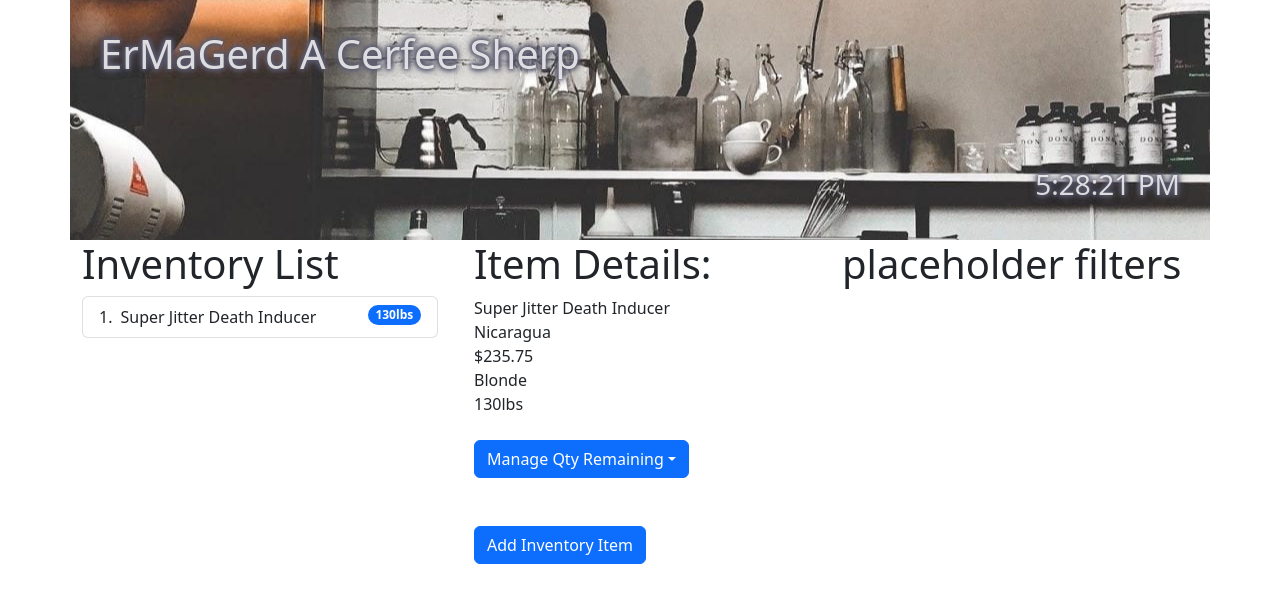
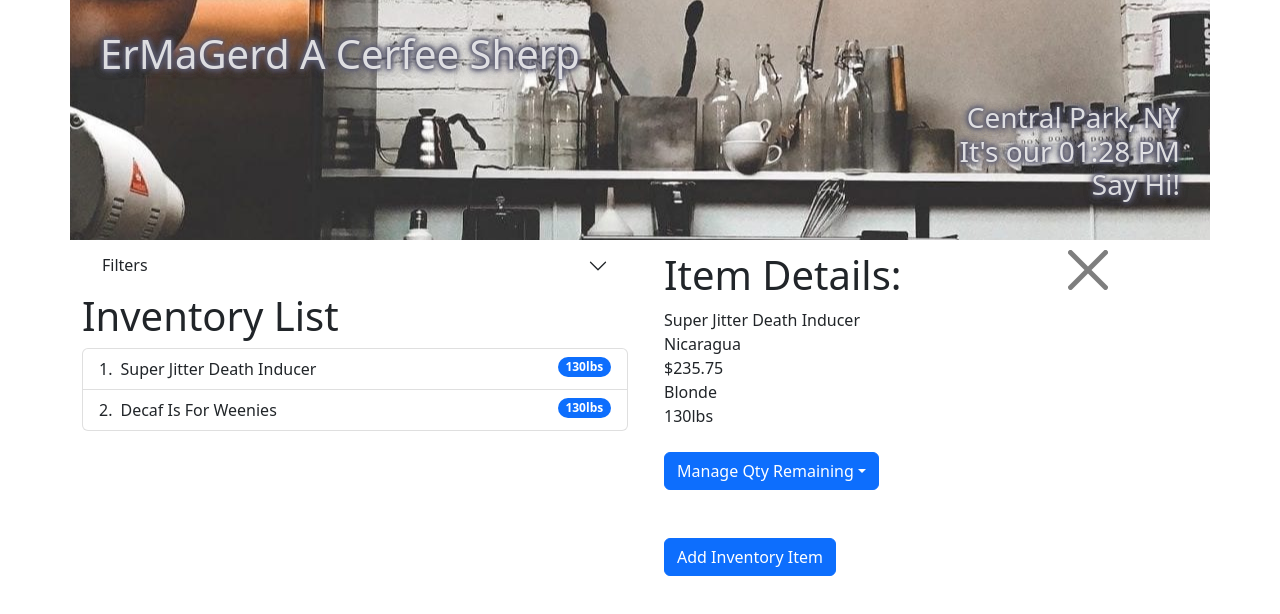
Before and after one commit to CarlSustrich/CoffeeThing, a React (Create React App) app: page / in a window 1280 px wide. Both pictures are taken after a click on the element "Super Jitter Death Inducer". Shown: the top 614 px of the page. Built offline with nearby package versions, Linux system fonts and the light colour scheme.

Commit message:
added results filter functionality

```diff
--- a/src/components/Header/headerControl.js
+++ b/src/components/Header/headerControl.js
@@ -16,7 +16,7 @@ export default class headerControl extends React.Component {
   componentDidMount() {
     this.timerID = setInterval(
       () => this.tick(),
-      1000
+      30000
     );
   }
 
@@ -26,7 +26,7 @@ export default class headerControl extends React.Component {
 
   tick() {
     this.setState({
-      date: new Date()
+      currentTime: new Date()
     });
   }
 
@@ -60,7 +60,7 @@ export default class headerControl extends React.Component {
     return(
       <Container style={headerStyles}>
         <h1 style={h1Style}>ErMaGerd A Cerfee Sherp</h1>
-        <h3 style={h3Styles}>{this.state.currentTime.toLocaleTimeString()}</h3>
+        <h3 style={h3Styles}>Central Park, NY <br/>It's our {this.state.currentTime.toLocaleTimeString('en-US', {timeZone: "America/New_York", hour: '2-digit', minute: '2-digit'})}<br/>Say Hi!</h3>
       </Container>
 
     )
--- /dev/null
+++ b/src/components/Inventory/filterList.js
@@ -0,0 +1,40 @@
+import React from 'react';
+import Badge from 'react-bootstrap/Badge';
+import ListGroup from 'react-bootstrap/ListGroup';
+// import Filter from './filter';
+import { ListGroupItem } from 'react-bootstrap';
+import Accordion from 'react-bootstrap/Accordion';
+import Form from 'react-bootstrap/Form';
+
+export default function filterList(props) {
+  return (
+
+
+    <Accordion flush>
+      <Accordion.Item eventKey='0'>
+        <Accordion.Header>Filters</Accordion.Header>
+        <Accordion.Body>
+          <form onChange={props.onFilterRequest}>
+            <Form.Group className="mb-3" controlId='ItemName' role='form'>
+              <Form.Label>Bean Name</Form.Label>
+              <Form.Control type="text" placeholder='ex Super Jitter Death Inducer' />
+            </Form.Group>
+            <Form.Group className="mb-3" controlId='beanOrigin'>
+              <Form.Label>Origin</Form.Label>
+              <Form.Control type="text"  placeholder="Feature Coming Soon" disabled />
+              <Form.Text className="text-muted">
+
+              </Form.Text>
+            </Form.Group>
+            <Form.Group className="mb-3" controlId='beanRoast'>
+              <Form.Label>Roast</Form.Label>
+              <Form.Control type="text"  placeholder="Feature Coming Soon" disabled/>
+            </Form.Group>
+            <br />
+            <br />
+          </form>
+        </Accordion.Body>
+      </Accordion.Item>
+    </Accordion>
+  )
+}
--- a/src/components/Inventory/inventoryControl.js
+++ b/src/components/Inventory/inventoryControl.js
@@ -7,6 +7,7 @@ import 'bootstrap/dist/css/bootstrap.min.css';
 import ItemManagement from '../Inventory/itemManagement';
 import ItemDetails from './itemDetails';
 import InventoryList from './inventoryList';
+import FilterList from './filterList';
 
 export default class inventoryControl extends React.Component {
 
@@ -14,8 +15,10 @@ export default class inventoryControl extends React.Component {
     super(props);
     this.state = {
       showForm: false,
-      mainInventoryList: [{Name: 'Super Jitter Death Inducer', Origin: 'Nicaragua', Price: 235.75, Roast: 'Blonde', Remaining: 130, id:"f8e022a6-35a8-4c23-9d84-54ff9711a657"}],
-      requestedDetails: null
+      mainInventoryList: [{Name: 'Super Jitter Death Inducer', Origin: 'Nicaragua', Price: 235.75, Roast: 'Blonde', Remaining: 130, id:"f8e022a6-35a8-4c23-9d84-54ff9711a657"},
+      {Name: 'Decaf Is For Weenies', Origin: 'Murica', Price: 0.99, Roast: 'Gross', Remaining: 130, id:"61c1afd0-b513-438f-94f1-fc0927716c3f"}],
+      requestedDetails: null,
+      ItemNameFilter: null
     }
   }
 
@@ -23,6 +26,7 @@ export default class inventoryControl extends React.Component {
     this.setState(prev => ({
       showForm: !prev.showForm
     }));
+    console.log(this.state)
   }
 
   handleAddNewInventory = (newGenericObjectRepresentingAnInventoryItem) => {
@@ -34,7 +38,6 @@ export default class inventoryControl extends React.Component {
   }
 
   handleDetailsRequest = (id) => {
-    console.log(this.state.requestedDetails)
     const selectedItem = this.state.mainInventoryList.filter(item => item.id === id)[0]
     this.setState({requestedDetails: selectedItem, showForm: false})
   }
@@ -53,21 +56,36 @@ export default class inventoryControl extends React.Component {
     }))
   }
 
+  handleCloseDetailsRequest = () => {
+    this.setState({requestedDetails: null})
+  }
+
+  handleFilterRequest = (event) => {
+    this.setState({ItemNameFilter: event.target.value})
+  }
+
   render() {
+
+    let filteredList = null;
+    const nameFilter=this.state.ItemNameFilter;
+    if (nameFilter != null) {
+
+      filteredList = this.state.mainInventoryList.filter(item => item.Name.toLowerCase().includes(nameFilter.toLowerCase()));
+
+    }
+
     return(
       <Container>
         <Row>
           <Col>
-            <InventoryList inventoryList={this.state.mainInventoryList} onDetailsRequest={this.handleDetailsRequest}/>
+            <FilterList onFilterRequest={this.handleFilterRequest}/>
+            <InventoryList inventoryList={filteredList != null?filteredList:this.state.mainInventoryList} onDetailsRequest={this.handleDetailsRequest}/>
           </Col>
           <Col>
             {this.state.showForm ?
               <ItemManagement onSwapRequest={this.handleMiddleColumnSwap} onAddNewInventory = {this.handleAddNewInventory}/>
               :
-              <ItemDetails onSwapRequest={this.handleMiddleColumnSwap} onUpdateRequest={this.handleUpdateRequest} requestedDetails={this.state.requestedDetails}/>}
-          </Col>
-          <Col>
-            <h1>placeholder filters</h1>
+              <ItemDetails onSwapRequest={this.handleMiddleColumnSwap} onUpdateRequest={this.handleUpdateRequest} onCloseDetailsRequest={this.handleCloseDetailsRequest} requestedDetails={this.state.requestedDetails}/>}
           </Col>
 
 
--- a/src/components/Inventory/itemDetails.js
+++ b/src/components/Inventory/itemDetails.js
@@ -3,44 +3,23 @@ import Button from 'react-bootstrap/Button';
 import Container from 'react-bootstrap/Container';
 import Dropdown from 'react-bootstrap/Dropdown';
 import DropdownButton from 'react-bootstrap/DropdownButton';
-import ListGroup from 'react-bootstrap/ListGroup';
-
-
-// export default function itemDetails(props) {
-//   const item = props.requestedDetails
-//   if(item != null) {
-//     return (
-//       <>
-//         <h1>Item Details:</h1>
-//         <ul>
-//           <li>{item.Name}</li>
-//           <li>{item.Origin}</li>
-//           <li>{item.Price}</li>
-//           <li>{item.Roast}</li>
-//           <li>{item.Remaining}lbs</li>
-//         </ul>
-//         <Button onClick={props.onSwapRequest}>Add Inventory Item</Button>
-//       </>
-//     )
-//   } else {
-//     return (
-//     <>
-//       <h1>Heres some details I guess</h1>
-//       <Button onClick={props.onSwapRequest}>Add Inventory Item</Button>
-//     </>
-//     )
-//   }
-
-// }
+import CloseButton from 'react-bootstrap/CloseButton';
 
 
 export default function itemDetails(props) {
   const item = props.requestedDetails
   const update= props.onUpdateRequest
+  const closeButtonStyle = {
+    position: 'relative',
+    left: '30%'
+    // display: 'inline',
+    // paddingLeft: '100px'
+  }
   if(item != null) {
     return (
       <Container>
-        <h1>Item Details:</h1>
+
+        <h1>Item Details:<CloseButton style={closeButtonStyle} onClick={props.onCloseDetailsRequest}></CloseButton></h1>
           {item.Name}<br />
           {item.Origin}<br />
           ${item.Price}<br />
```
